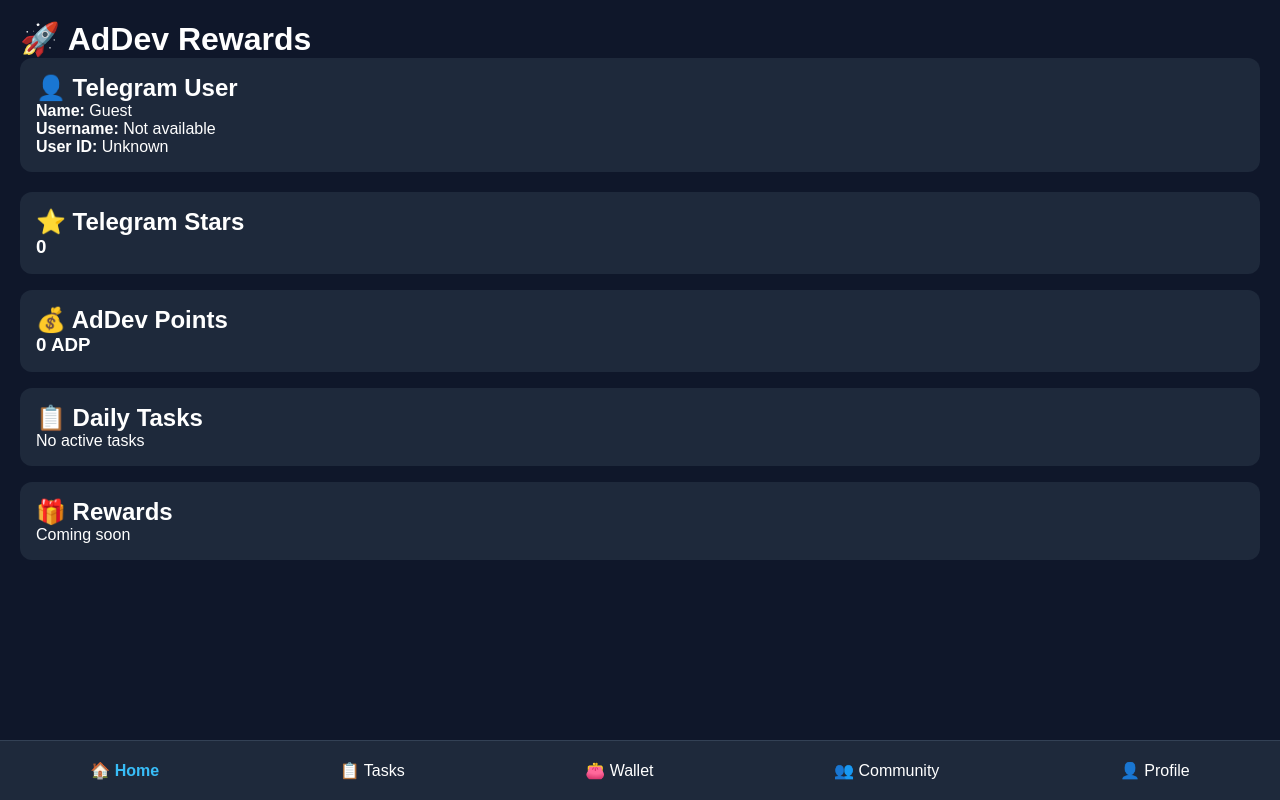
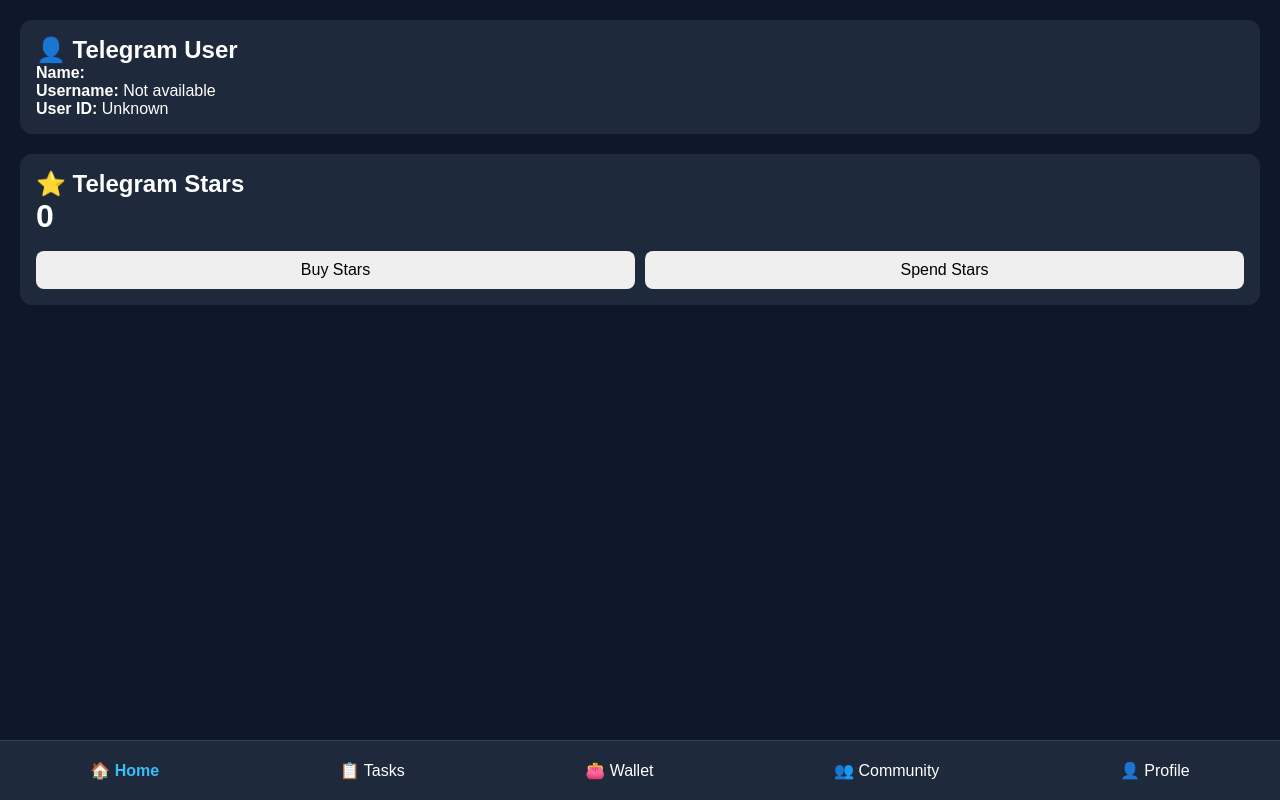
Before and after one commit to Fidaniii812/addev-miniapp, a React (Vite) app: page / in a window 1280 px wide. Built offline with nearby package versions, Linux system fonts and the light colour scheme.

Commit message:
Refactor Home component to include TelegramStarsCard

```diff
--- a/src/pages/Home.tsx
+++ b/src/pages/Home.tsx
@@ -1,66 +1,27 @@
 import UserCard from "../components/UserCard";
+import TelegramStarsCard from "../components/TelegramStarsCard";
+
 import useTelegramUser from "../hooks/useTelegramUser";
+import useTelegramStars from "../hooks/useTelegramStars";
 
 export default function Home() {
   const user = useTelegramUser();
 
+  const {
+    stars,
+    buyStars,
+    spendStars,
+  } = useTelegramStars();
+
   return (
     <div style={{ padding: "20px" }}>
-      <h1>🚀 AdDev Rewards</h1>
+      <UserCard user={user} />
 
-      <UserCard
-        firstName={user?.first_name ?? "Guest"}
-        username={user?.username}
-        userId={user?.id}
+      <TelegramStarsCard
+        stars={stars}
+        onBuy={() => buyStars(10)}
+        onSpend={() => spendStars(10)}
       />
-
-      <div
-        style={{
-          background: "#1e293b",
-          borderRadius: "12px",
-          padding: "16px",
-          marginTop: "20px",
-        }}
-      >
-        <h2>⭐ Telegram Stars</h2>
-        <h3>0</h3>
-      </div>
-
-      <div
-        style={{
-          background: "#1e293b",
-          borderRadius: "12px",
-          padding: "16px",
-          marginTop: "16px",
-        }}
-      >
-        <h2>💰 AdDev Points</h2>
-        <h3>0 ADP</h3>
-      </div>
-
-      <div
-        style={{
-          background: "#1e293b",
-          borderRadius: "12px",
-          padding: "16px",
-          marginTop: "16px",
-        }}
-      >
-        <h2>📋 Daily Tasks</h2>
-        <p>No active tasks</p>
-      </div>
-
-      <div
-        style={{
-          background: "#1e293b",
-          borderRadius: "12px",
-          padding: "16px",
-          marginTop: "16px",
-        }}
-      >
-        <h2>🎁 Rewards</h2>
-        <p>Coming soon</p>
-      </div>
     </div>
   );
 }
```
